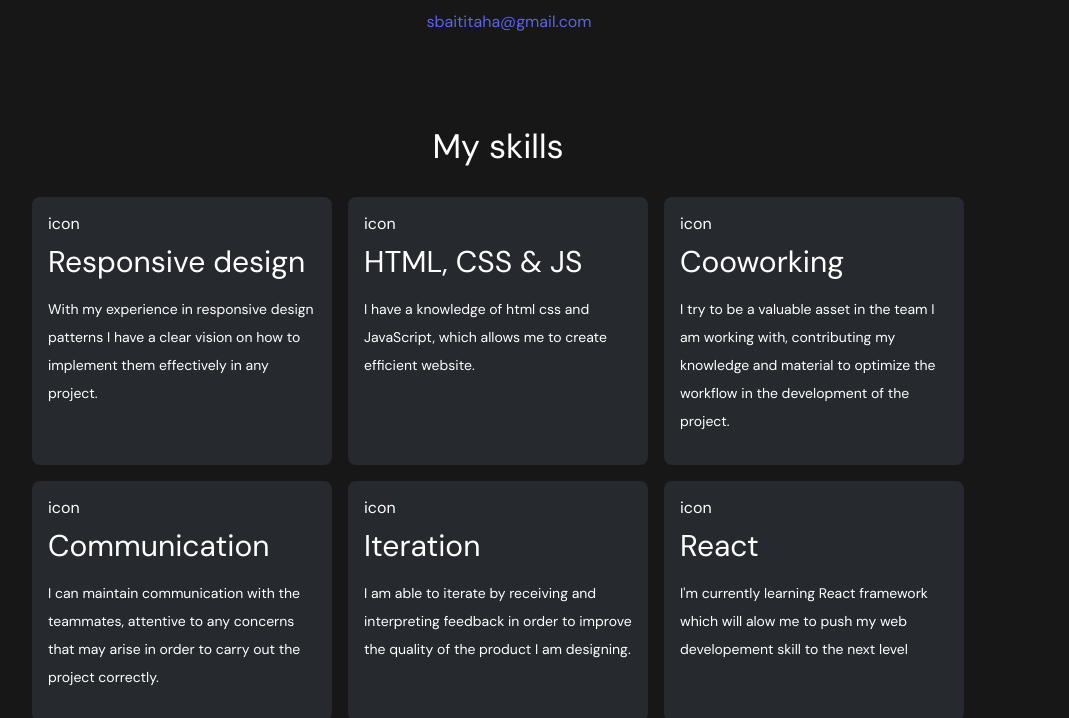
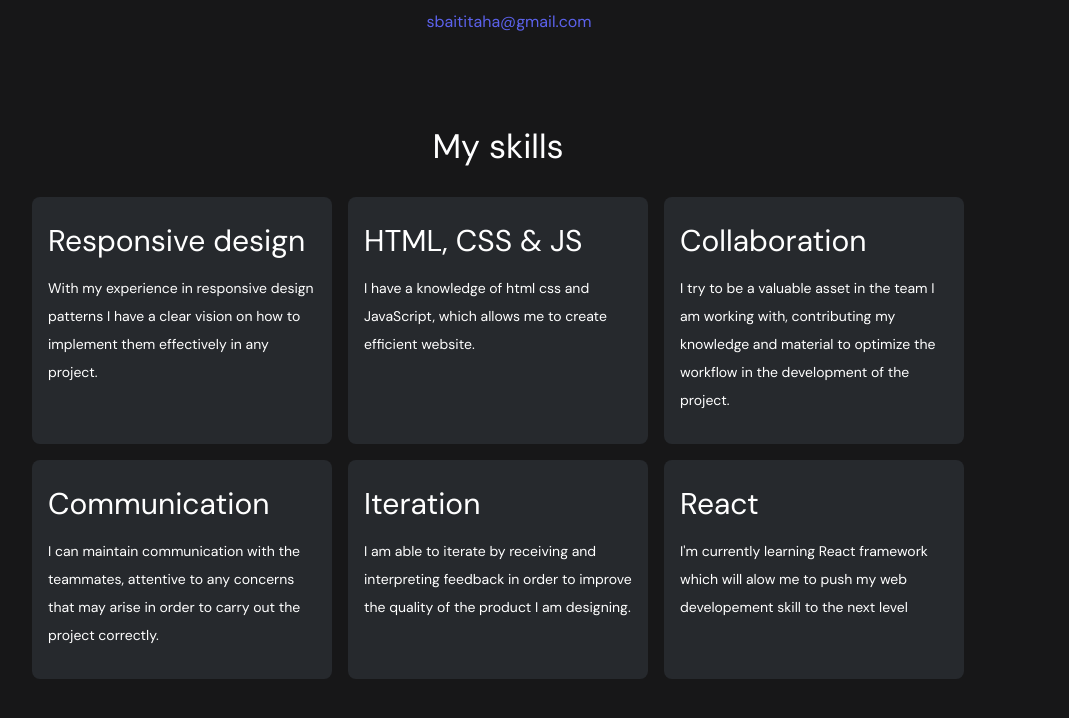
Before and after one commit to Tahasb/tahasbaiti, a plain HTML site: page src/about.html in a window 1280 px wide. Shown: the part 622-1340 px from the top of the page, without its empty margins (142-1211 px from the left). Drawn offline with Linux system fonts and the light colour scheme.

Commit message:
Update about.html

```diff
--- a/src/about.html
+++ b/src/about.html
@@ -55,36 +55,31 @@
     <h2>My skills</h2>
     <div class="skills-flex">
         <div class="skill">
-            <span>icon</span>
+
             <h3>Responsive design</h3>
             <p>With my experience in responsive design patterns I have a clear vision on how to implement them
                 effectively in any project.</p>
         </div>
         <div class="skill">
-            <li>icon</li>
             <h3>HTML, CSS & JS</h3>
             <p>I have a knowledge of html css and JavaScript, which allows me to create efficient website.</p>
         </div>
         <div class="skill">
-            <li>icon</li>
-            <h3>Cooworking</h3>
+            <h3>Collaboration</h3>
             <p>I try to be a valuable asset in the team I am working with, contributing my knowledge and material to
                 optimize the workflow in the development of the project.</p>
         </div>
         <div class="skill">
-            <li>icon</li>
             <h3>Communication</h3>
             <p>I can maintain communication with the teammates, attentive to any concerns that may arise in order
                 to carry out the project correctly.</p>
         </div>
         <div class="skill">
-            <li>icon</li>
             <h3>Iteration</h3>
             <p>I am able to iterate by receiving and interpreting feedback in order to improve the quality of the
                 product I am designing.</p>
         </div>
         <div class="skill">
-            <li>icon</li>
             <h3>React</h3>
             <p>I'm currently learning React framework which will alow me to push my web developement skill to the next
                 level</p>
```
